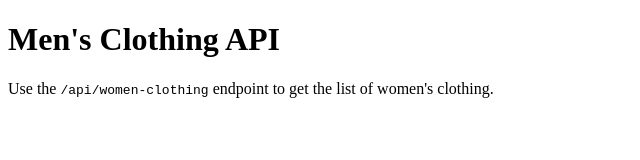
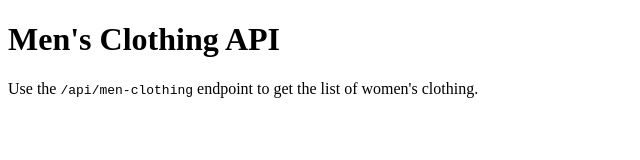
Before and after one commit to DevDistinctiveMayor/Mira_men_clothes_api, a website: page index.html in a window 1280 px wide. Shown: the full height of the page, 0-640 px from the left. Drawn offline with Linux system fonts and the light colour scheme.

Commit message:
men_data

```diff
--- a/index.html
+++ b/index.html
@@ -7,6 +7,6 @@
 </head>
 <body>
     <h1>Men's Clothing API</h1>
-    <p>Use the <code>/api/women-clothing</code> endpoint to get the list of women's clothing.</p>
+    <p>Use the <code>/api/men-clothing</code> endpoint to get the list of women's clothing.</p>
 </body>
 </html>
```
